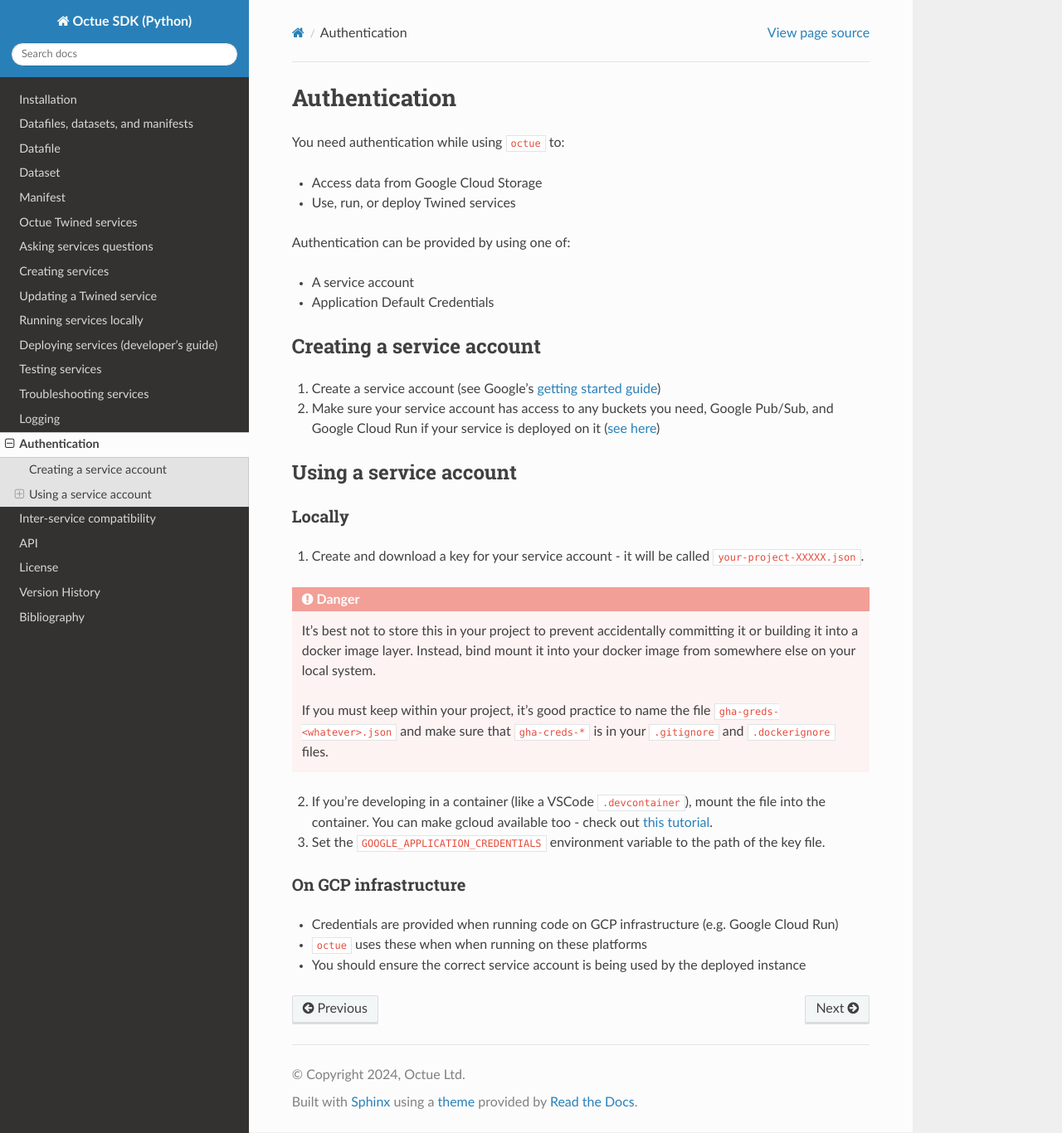
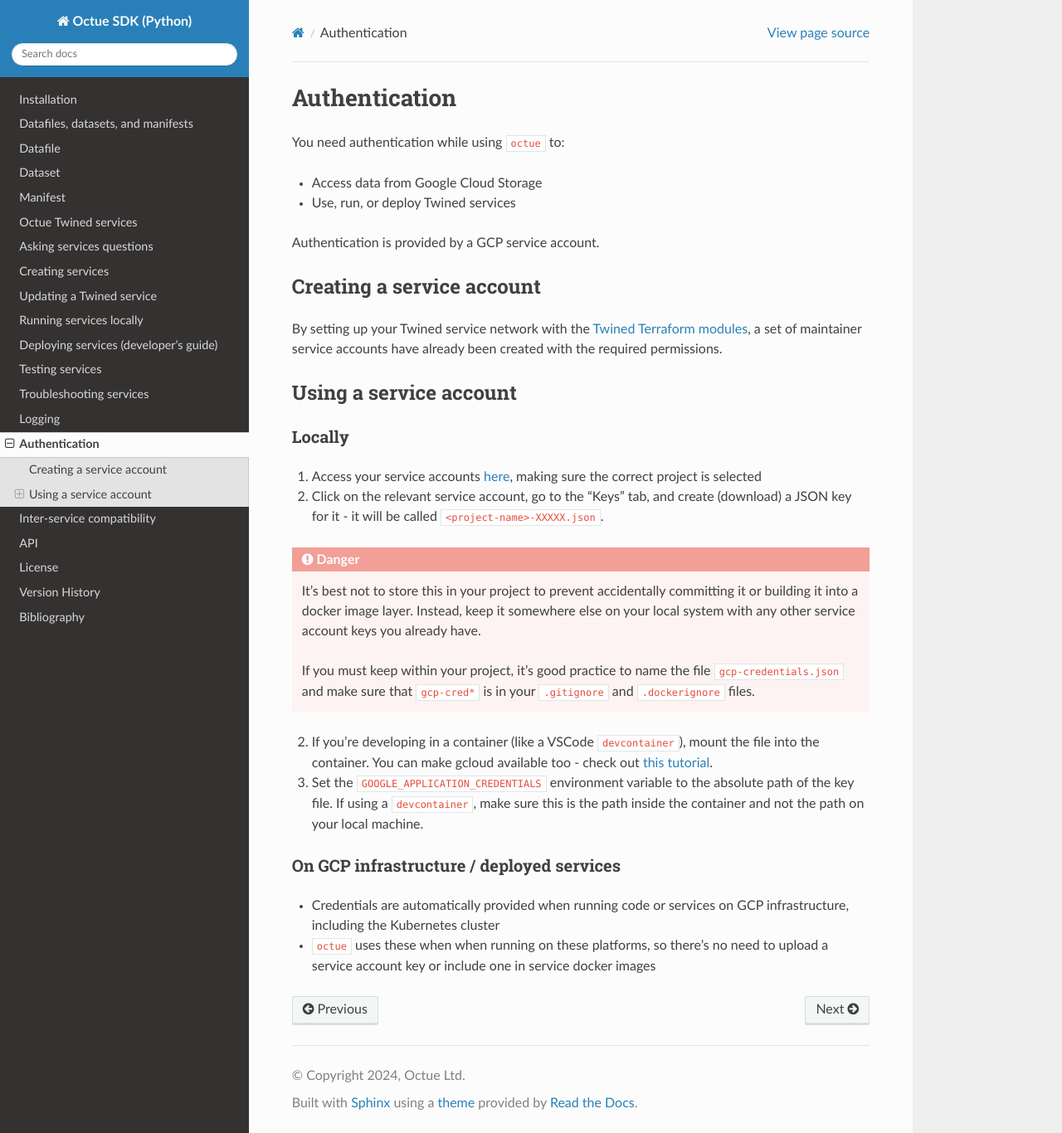
Before and after one commit to octue/octue-sdk-python, a Sphinx documentation site: the page built from docs/source/authentication.rst, in a window 1280 px wide and 1366 px high. Shown: the whole window at 83% size. Built offline with Sphinx 7.4.7 and the Read the Docs theme 3.1.0, drawn with Linux system fonts in a browser that asks for light colours.

Commit message:
DOC: Update "authentication" documentation
skipci

```diff
--- a/docs/source/authentication.rst
+++ b/docs/source/authentication.rst
@@ -6,40 +6,43 @@ You need authentication while using ``octue`` to:
 - Access data from Google Cloud Storage
 - Use, run, or deploy Twined services
 
-Authentication can be provided by using one of:
-
-- A service account
-- Application Default Credentials
+Authentication is provided by a GCP service account.
 
 Creating a service account
 ==========================
-1. Create a service account (see Google's `getting started guide <https://cloud.google.com/docs/authentication/getting-started>`__)
-2. Make sure your service account has access to any buckets you need, Google Pub/Sub, and Google Cloud Run if your
-   service is deployed on it (`see here <https://cloud.google.com/storage/docs/access-control/using-iam-permissions>`_)
+By setting up your Twined service network with the :doc:`Twined Terraform modules <deploying_services>`, a set of
+maintainer service accounts have already been created with the required permissions.
 
 Using a service account
 =======================
 
 Locally
 -------
-1. Create and download a key for your service account - it will be called ``your-project-XXXXX.json``.
+1. Access your service accounts `here <https://console.cloud.google.com/iam-admin/serviceaccounts>`_, making sure the
+   correct project is selected
+
+2. Click on the relevant service account, go to the "Keys" tab, and create (download) a JSON key for it - it will be
+   called ``<project-name>-XXXXX.json``.
 
 .. DANGER::
 
     It's best not to store this in your project to prevent accidentally committing it or building it into a docker
-    image layer. Instead, bind mount it into your docker image from somewhere else on your local system.
+    image layer. Instead, keep it somewhere else on your local system with any other service account keys you already
+    have.
 
-    If you must keep within your project, it's good practice to name the file ``gha-greds-<whatever>.json`` and make
-    sure that ``gha-creds-*`` is in your ``.gitignore`` and ``.dockerignore`` files.
+    If you must keep within your project, it's good practice to name the file ``gcp-credentials.json`` and make
+    sure that ``gcp-cred*`` is in your ``.gitignore`` and ``.dockerignore`` files.
 
-2. If you're developing in a container (like a VSCode ``.devcontainer``), mount the file into the container. You can
+2. If you're developing in a container (like a VSCode ``devcontainer``), mount the file into the container. You can
    make gcloud available too - check out `this tutorial
    <https://medium.com/datamindedbe/application-default-credentials-477879e31cb5>`_.
 
-3. Set the ``GOOGLE_APPLICATION_CREDENTIALS`` environment variable to the path of the key file.
+3. Set the ``GOOGLE_APPLICATION_CREDENTIALS`` environment variable to the absolute path of the key file. If using a
+   ``devcontainer``, make sure this is the path inside the container and not the path on your local machine.
 
-On GCP infrastructure
----------------------
-- Credentials are provided when running code on GCP infrastructure (e.g. Google Cloud Run)
-- ``octue`` uses these when when running on these platforms
-- You should ensure the correct service account is being used by the deployed instance
+On GCP infrastructure / deployed services
+-----------------------------------------
+- Credentials are automatically provided when running code or services on GCP infrastructure, including the Kubernetes
+  cluster
+- ``octue`` uses these when when running on these platforms, so there's no need to upload a service account key or
+  include one in service docker images
```
